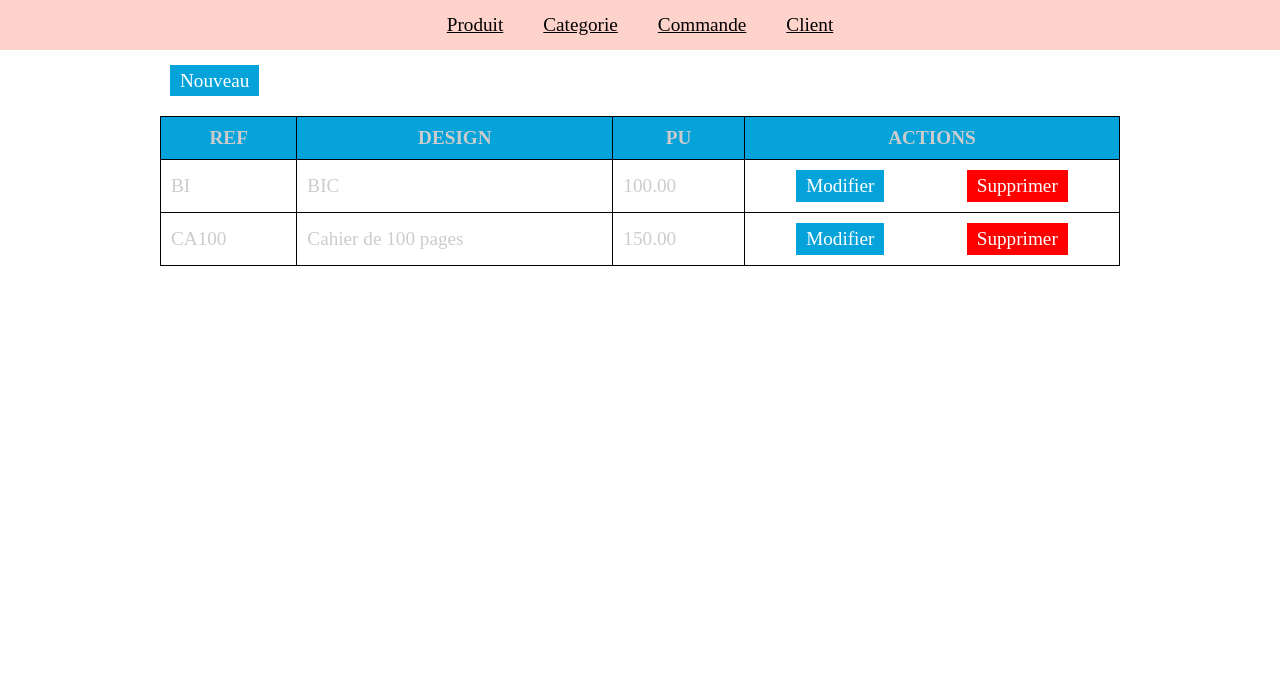
After one commit to YAROU-Mhr/test-boutique-en-ligne-html-css-js-php, a PHP site: page /produits.php in a window 1280 px wide. The commit adds this page. Shown: the top 689 px of the page. Run offline with PHP 8.4, Linux system fonts and the light colour scheme; data comes from the database, SQL or seed files in the repository; both versions use the stored data as it was after the commit.

Commit message:
Crud produit terminé

```diff
--- /dev/null
+++ b/assets/style2.css
@@ -0,0 +1,110 @@
+:root {
+    --border-color: #CFFFD7;
+    --background-color: #fff;
+    --background-color-1: #06A3DA;
+    --background-color-2: #34AD54;
+    --background-color-3: #2299dd;
+    --background-color-4: #FC836D;
+    --background-color-5: #fc836d5b;
+    --background-color-6: rgba(252, 131, 109, 0.9);
+    --text-color: #fff;
+    --text-color-2: #000;
+}
+
+
+* {
+    margin: 0;
+    padding: 0;
+    box-sizing: border-box;
+    font-family: 'Times New Roman', Times, serif;
+    outline: none;
+}
+
+
+nav{
+    height: 50px;
+    background: var(--background-color-5);
+    display: flex;
+    align-items: center;
+    justify-content: center;
+
+}
+
+ul{
+    display: flex;
+    list-style: none;
+}
+
+li{
+    padding: 0 20px;
+}
+
+a{
+    font-size: 1.2rem;
+    font-weight: 500;
+    color: var(--text-color-2);
+}
+
+.container {
+    height: 80vmin;
+    width: 100vw;
+    display: flex;
+    flex-direction: column;
+    align-items: center;
+    padding: 20px 40px;
+}
+.box-produit{
+    height: 100%;
+    width: 80%;
+}
+.new{
+    float: left;
+    width: 80%;
+    margin-bottom: 1.5rem;
+    padding: 0 10px;
+}
+
+.new a {
+    background: var(--background-color-1);
+    padding: 5px 10px;
+    color: var(--text-color);
+    text-decoration: none;
+}
+table{
+    width: 100%;
+    /* border: 1px solid #000; */
+    border-collapse: collapse;
+    font-size: 1.2rem;
+}
+
+thead{
+    background-color: #06A3DA;
+    color: #ccc;
+
+}
+
+
+th, td{
+    border: 1px solid #000;
+    color: #ccc;
+    padding: 10px;
+}
+
+.action{
+    display: flex;
+    justify-content: space-around;
+}
+
+.modifier{
+    background: var(--background-color-1);
+    padding: 5px 10px;
+    color: var(--text-color);
+    text-decoration: none;
+}
+
+.supprimer{
+    background: red;
+    padding: 5px 10px;
+    color: var(--text-color);
+    text-decoration: none;
+}
--- a/php/login.php
+++ b/php/login.php
@@ -10,7 +10,7 @@ if ($stmt->rowCount() > 0) {
     $result  = $stmt->fetch();
     if ($result['profil'] === "Admin") {
         echo "<script>alert('Admin')</script>";
-        header("refresh:0.5; url=../index.php");
+        header("refresh:0.5; url=../produits.php");
     } else {
         echo "<script>alert('Client')</script>";
         header("refresh:0.5; url=../index.php");
--- /dev/null
+++ b/produits.php
@@ -0,0 +1,67 @@
+<?php
+require 'php/bdd.php';
+
+$req = "SELECT * FROM produit ";
+$stmt = $bdd->prepare($req);
+$stmt->execute();
+$all_product = $stmt->fetchAll();
+
+?>
+
+<!DOCTYPE html>
+<html lang="fr">
+
+<head>
+    <meta charset="UTF-8">
+    <meta name="viewport" content="width=device-width, initial-scale=1.0">
+    <title>Produit</title>
+    <link rel="stylesheet" href="assets/style2.css">
+</head>
+
+<body>
+    <section>
+        <nav>
+            <ul>
+                <li><a href="produits.php">Produit</a></li>
+                <li><a href="#">Categorie</a></li>
+                <li><a href="#">Commande</a></li>
+                <li><a href="#">Client</a></li>
+            </ul>
+        </nav>
+    </section>
+    <section class="container">
+        <div class="new">
+            <a href="form_ajouter_produit.php">Nouveau</a>
+        </div>
+        <div class="box-produit">
+            <table>
+                <thead>
+                    <tr>
+                        <th>REF</th>
+                        <th>DESIGN</th>
+                        <th>PU</th>
+                        <th>ACTIONS</th>
+                    </tr>
+                </thead>
+                <tbody>
+                    <?php foreach ($all_product as $product) {  ?>
+                        <tr>
+                            <td><?= $product['ref'] ?></td>
+                            <td><?= $product['design'] ?></td>
+                            <td><?= $product['pu'] ?></td>
+                            <td>
+                                <div class="action">
+                                    <a href="form_modifier_produit.php?ref_prod=<?= $product['ref'] ?>" class="modifier">Modifier</a>
+                                    <a href="php/trt_supprimer_produit.php?ref_prod=<?= $product['ref'] ?>" class="supprimer">Supprimer</a>
+                                </div>
+                            </td>
+                        </tr>
+                    <?php } ?>
+
+                </tbody>
+            </table>
+        </div>
+    </section>
+</body>
+
+</html>
```
Also changed, not shown: base_de_donnée.sql (+18 -7 lines), form_ajouter_produit.php (added, +58 -0 lines), form_modifier_produit.php (added, +76 -0 lines), php/trt_ajout_produit.php (added, +48 -0 lines), php/trt_modifier_produit.php (added, +63 -0 lines), php/trt_supprimer_produit.php (added, +25 -0 lines), php/uploads/akatsuki.jpg (added), php/uploads/bref.png (added).
